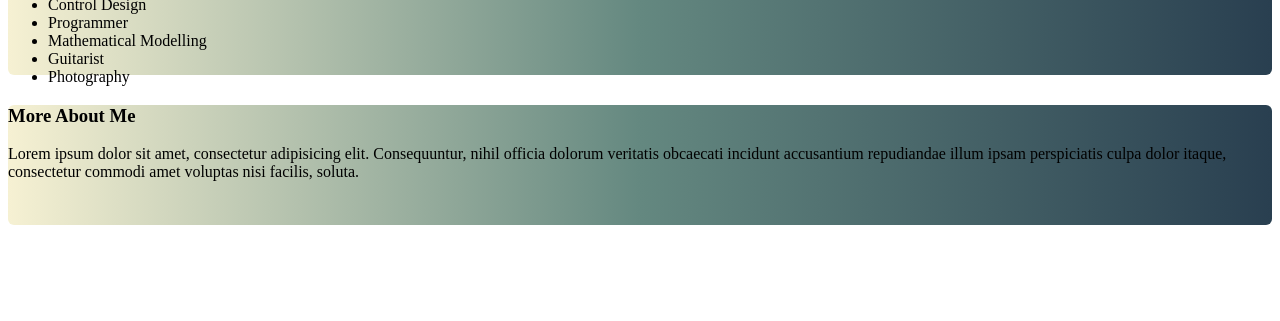
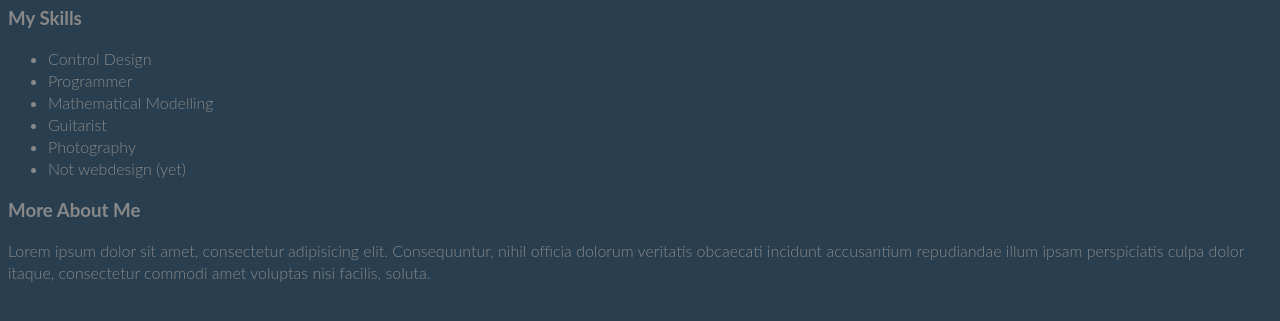
Before and after one commit to KjetilGjerden/KjetilGjerden.github.io, a Jekyll site: the page about/index.html, which Jekyll copies as it is, in a window 1280 px wide, cut to the strip 465-786 px from the top of the page. Built offline with Jekyll 4.4.1, drawn with Linux system fonts in a browser that asks for light colours.

Commit message:
Update index.html

```diff
--- a/about/index.html
+++ b/about/index.html
@@ -8,13 +8,19 @@
 	<script src="dist/html5shiv.js"></script>
 	<![endif]-->
 	<style>
-
+body {
+  background: #293f50;
+  color: #888;
+  font: 300 16px/22px "Lato", "Open Sans", "Helvetica Neue", Helvetica, Arial, sans-serif;
+}
+/*
 div {
   background: #466368;
   background: linear-gradient(to right, #f6f1d3, #648880, #293f50);
   border-radius: 6px;
   height: 120px;
 }
+		*/
 </style>
 
 </head>
@@ -46,6 +52,7 @@ div {
 			<li>Mathematical Modelling</li>
 			<li>Guitarist</li>
 			<li>Photography</li>
+			<li>Not webdesign (yet)</li>
 		</ul>
 	<div class="main-text">
 		<h3>More About Me</h3>
```
